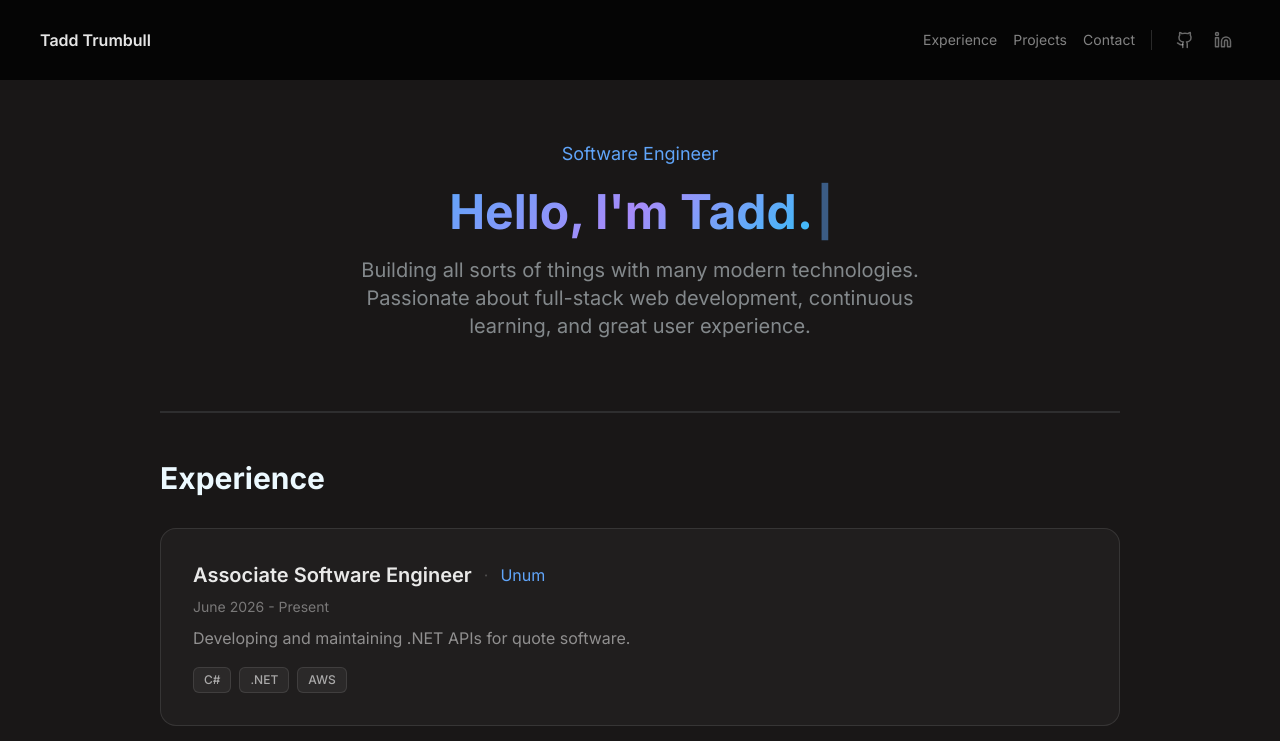
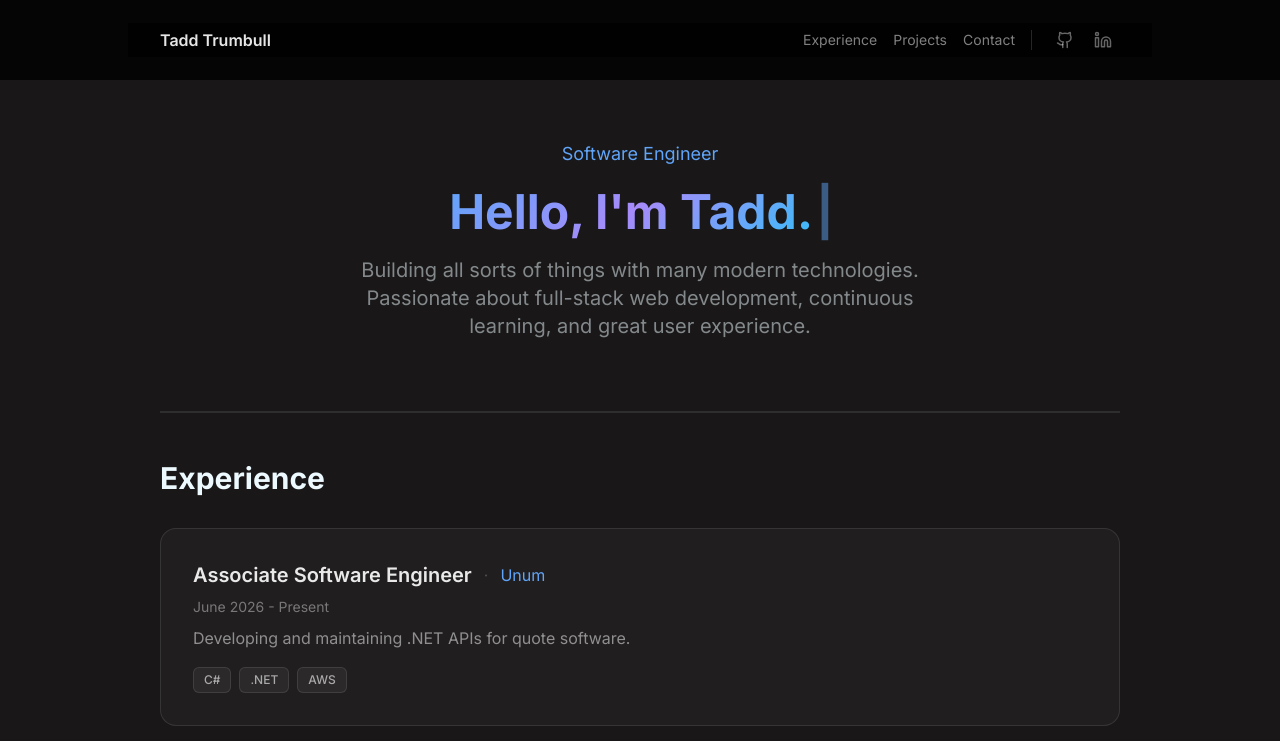
Before and after one commit to taddmtii/portfolio, a React (Vite) app: page / in a window 1280 px wide. Shown: the top 741 px of the page. Built offline with nearby package versions, Linux system fonts and the light colour scheme.

Commit message:
navbar fix

```diff
--- a/src/components/Navbar.tsx
+++ b/src/components/Navbar.tsx
@@ -9,9 +9,10 @@ const navLinks = [
 export default function Navbar() {
   return (
     <nav
-      className="top-0 z-50 flex h-20 w-full items-center justify-between bg-black/80 px-6 md:px-10"
+      className="top-0 z-50 flex h-20 w-full items-center justify-center bg-black/80 px-6 md:px-10"
       id="home"
     >
+      <div className="flex max-w-5xl w-full items-center justify-between bg-black/80 px-8">
         <a
           href="#home"
           className="font-semibold text-white/90 transition-colors duration-200 hover:text-white"
@@ -55,6 +56,7 @@ export default function Navbar() {
             </a>
           </div>
         </div>
+      </div>
     </nav>
   );
 }
```
Lines whose indentation alone changed are shown as unchanged.
